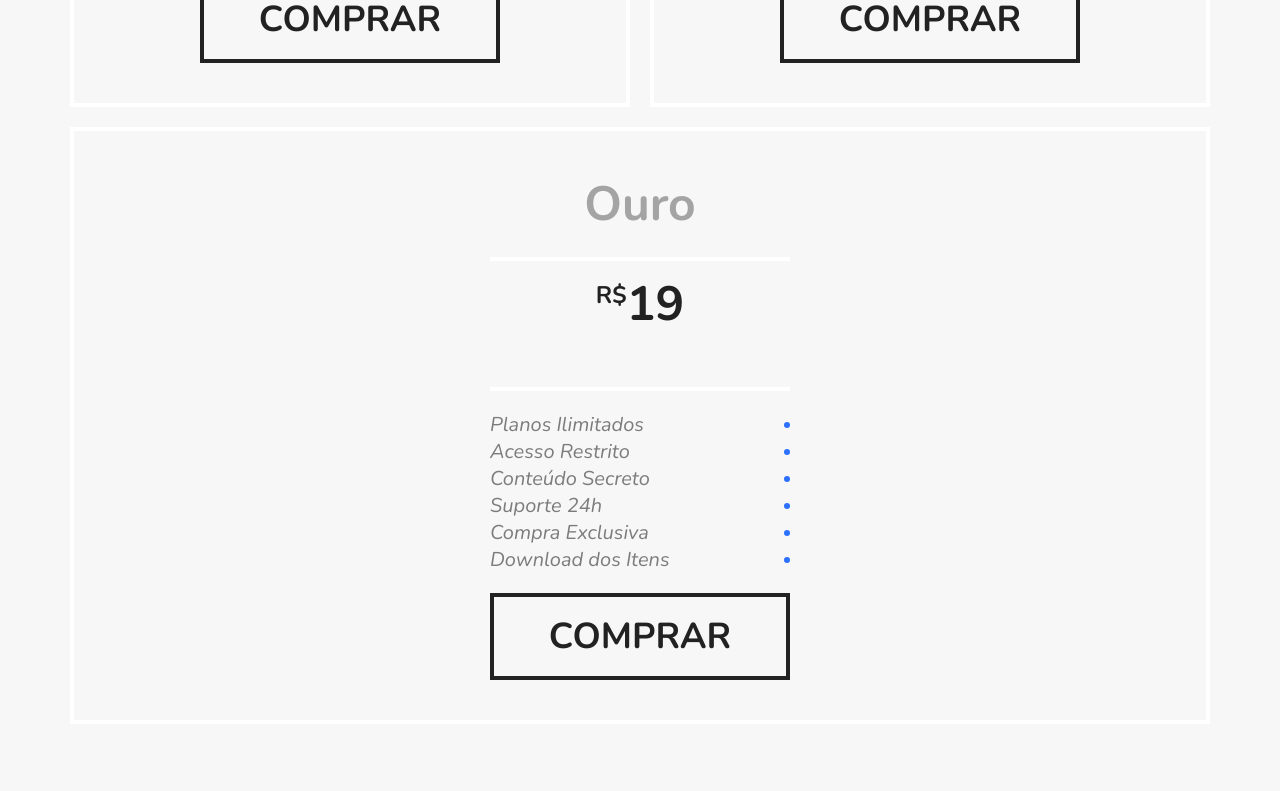
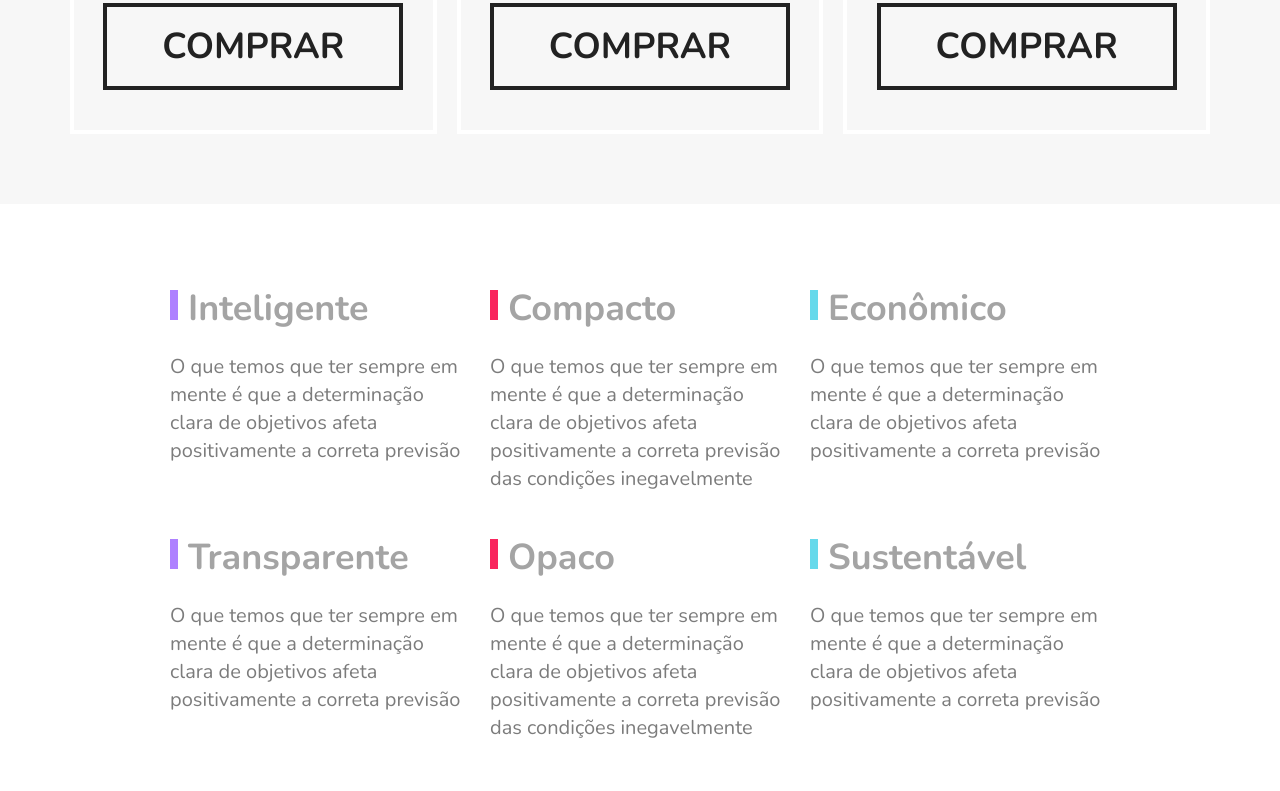
Before and after one commit to thurmacedo/flexblog, a plain HTML site: page index.html in a window 1280 px wide. Shown: the part 2354-3145 px from the top of the page. Drawn offline with nearby package versions, Linux system fonts and the light colour scheme.

Commit message:
qualidade css

```diff
--- a/css/style.css
+++ b/css/style.css
@@ -193,7 +193,7 @@ img {
 }
 
 .preco-item {
-  flex: 1 1 400px;
+  flex: 1 1 260px;
   border: 4px solid white;
   padding: 20px;
   margin: 10px;
@@ -273,3 +273,49 @@ img {
     order: -1;
   }
 }
+
+/* Qualidade */
+
+.qualidade {
+  max-width: 960px;
+  margin: 60px auto;
+  display: flex;
+  flex-wrap: wrap;
+}
+
+.qualidade-item {
+  flex: 1 1 300px;
+  margin: 20px 10px;
+}
+
+.qualidade-item h2 {
+  font-size: 2.25rem;
+  color: #a4a4a4;
+  margin-bottom: 20px;
+}
+
+.qualidade-item h2::before {
+  content: "";
+  display: inline-block;
+  width: 8px;
+  height: 30px;
+  margin-right: 10px;
+}
+
+.qualidade-item:nth-of-type(3n + 1) h2::before {
+  background: #ae81ff;
+}
+
+.qualidade-item:nth-of-type(3n + 2) h2::before {
+  background: #f9265e;
+}
+
+.qualidade-item:nth-of-type(3n + 3) h2::before {
+  background: #66d9eb;
+}
+
+.qualidade-item p {
+  font-size: 1.25rem;
+  line-height: 1.4;
+  color: #7c7c7c;
+}
```
